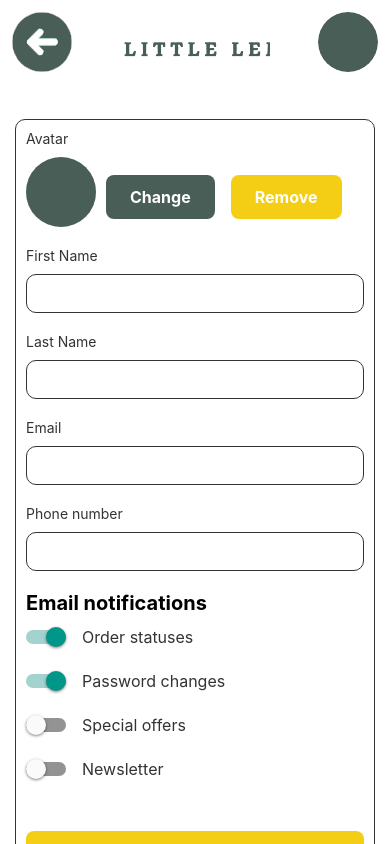
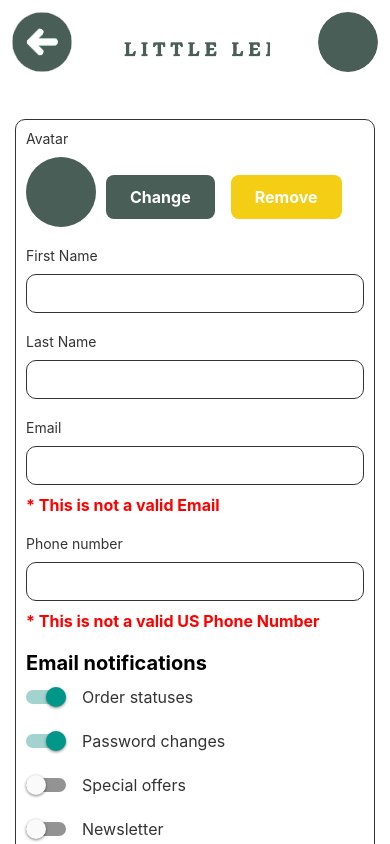
Before and after one commit to rustyff12/Meta-React-Native-Capstone, a React Native app: screen /Profile in a window 390 px wide. Built offline with nearby package versions, Linux system fonts and the light colour scheme.

Commit message:
Phone and email validation checks for EditProfileForm.js

```diff
--- a/components/EditProfileForm.js
+++ b/components/EditProfileForm.js
@@ -7,12 +7,13 @@ import {
   Pressable,
   StyleSheet,
   Alert,
-  ScrollView,
 } from "react-native";
 import { useUser } from "../context/UserContext";
 import { useNavigation } from "@react-navigation/native";
 import AsyncStorage from "@react-native-async-storage/async-storage";
 export default function EditProfileForm() {
+  const phoneRegex = /^\(?(\d{3})\)?[-. ]?(\d{3})[-. ]?(\d{4})$/;
+  const emailRegex = /^[a-zA-Z0-9._%+-]+@[a-zA-Z0-9.-]+\.[a-zA-Z]{2,}$/;
   const navigation = useNavigation();
   const {
     fname: contextFname,
@@ -23,7 +24,6 @@ export default function EditProfileForm() {
     setEmail,
     phone: contextPhone,
     setPhone,
-    image,
     orderStatuses: contextOrder,
     setOrderStatuses,
     passwordChanges: contextPassword,
@@ -63,7 +63,7 @@ export default function EditProfileForm() {
     contextNewsletter,
   ]);
 
-  const hasChanges = () => {
+  const hasUnsavedChanges = () => {
     return (
       fname !== contextFname ||
       lname !== contextLname ||
@@ -75,6 +75,12 @@ export default function EditProfileForm() {
       newsletter !== contextNewsletter
     );
   };
+
+  const isFormValid = () => {
+    return emailRegex.test(email) && phoneRegex.test(phone);
+  };
+
+  const canSave = () => hasUnsavedChanges() && isFormValid();
 
   const handleSave = () => {
     setFname(fname);
@@ -147,6 +153,9 @@ export default function EditProfileForm() {
           onChangeText={setLocalEmail}
           style={styles.input}
         />
+        {!emailRegex.test(email) && (
+          <Text style={styles.invalidEntry}>* This is not a valid Email</Text>
+        )}
       </View>
       <View style={styles.inputContainer}>
         <Text style={styles.label}>Phone number</Text>
@@ -155,6 +164,11 @@ export default function EditProfileForm() {
           onChangeText={setLocalPhone}
           style={styles.input}
         />
+        {!phoneRegex.test(phone) && (
+          <Text style={styles.invalidEntry}>
+            * This is not a valid US Phone Number
+          </Text>
+        )}
       </View>
 
       <View style={styles.emailContainer}>
@@ -188,7 +202,7 @@ export default function EditProfileForm() {
         <Pressable
           style={[styles.button, styles.discardBtn]}
           onPress={handleDiscard}
-          disabled={!hasChanges()}
+          disabled={!hasUnsavedChanges()}
         >
           <Text style={styles.discardText}>Discard changes</Text>
         </Pressable>
@@ -197,10 +211,10 @@ export default function EditProfileForm() {
           style={[
             styles.button,
             styles.saveBtn,
-            !hasChanges() && styles.disabledBtn,
+            !canSave() && styles.disabledBtn,
           ]}
           onPress={handleSave}
-          disabled={!hasChanges()}
+          disabled={!canSave()}
         >
           <Text style={styles.saveText}>Save changes</Text>
         </Pressable>
@@ -228,7 +242,11 @@ const styles = StyleSheet.create({
     fontSize: 14,
     padding: 10,
   },
-
+  invalidEntry: {
+    color: "red",
+    fontWeight: 700,
+    fontSize: 16,
+  },
   emailContainer: {
     // backgroundColor: "red",
   },
```
